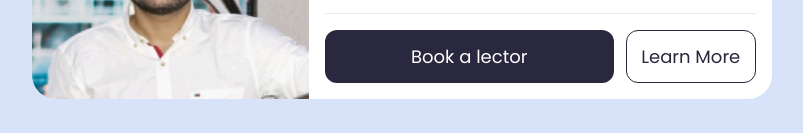
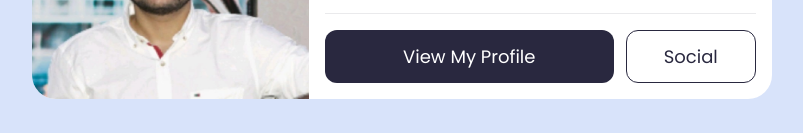
Before and after one commit to vedantyede/Frontend-Projects, a plain HTML site: page ProfileCards/index.html in a window 1280 px wide. Shown: the part 475-608 px from the top of the page, without its empty margins (238-1041 px from the left). Drawn offline with Linux system fonts and the light colour scheme.

Commit message:
make some changes in profile

```diff
--- a/ProfileCards/index.html
+++ b/ProfileCards/index.html
@@ -31,11 +31,11 @@
                     <li class="chip">Python</li>
                 </ul>
                 <div class="action-buttons">
-                    <a href="#book-a-mentor" title="Book a lector">
-                        Book a lector
+                    <a href="https://in.linkedin.com/in/vedant-yede-03a66117a?original_referer=https%3A%2F%2Fwww.google.com%2F" title="View My Profile">
+                        View My Profile
                     </a>
-                    <a href="#learn-more" class="secondary" title="learn More">
-                        Learn More
+                    <a href="https://www.instagram.com/vedantyede/" class="secondary" title="Social">
+                        Social
                     </a>
                 </div>
             </div>
```
